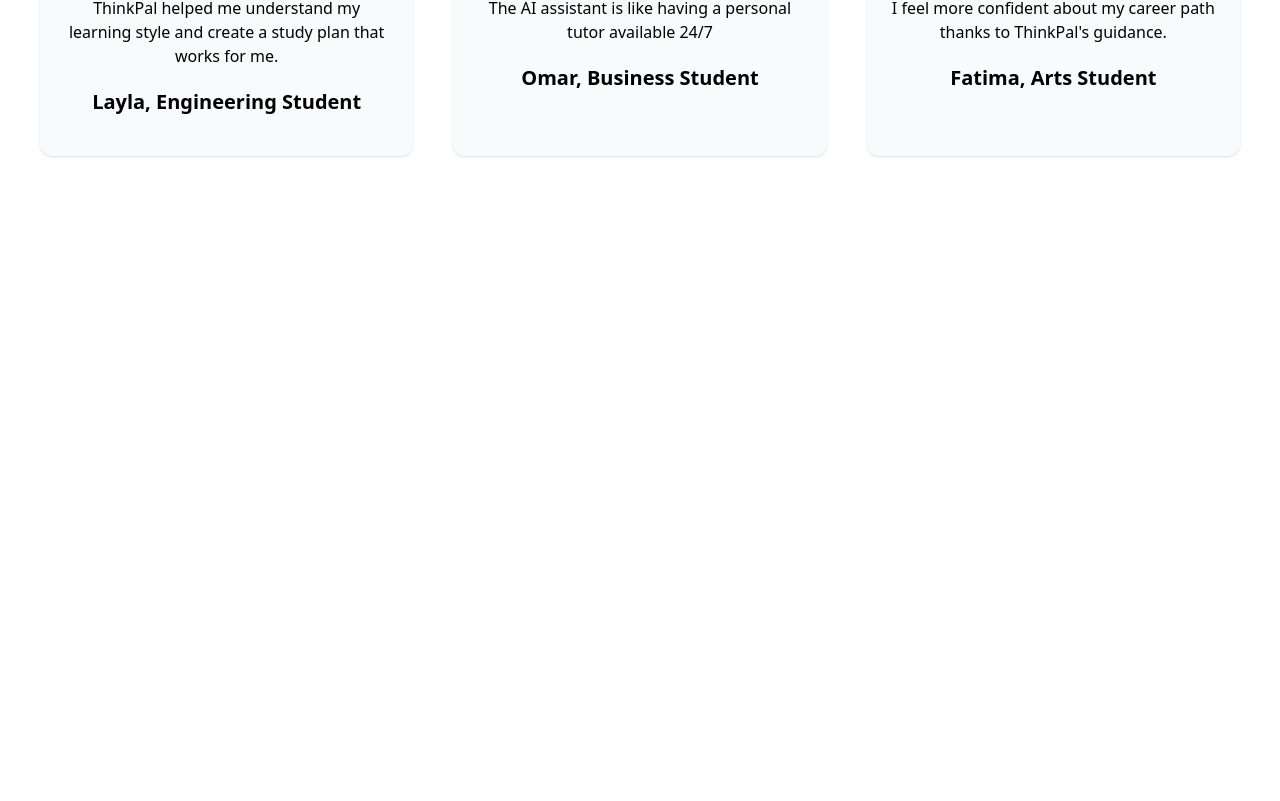
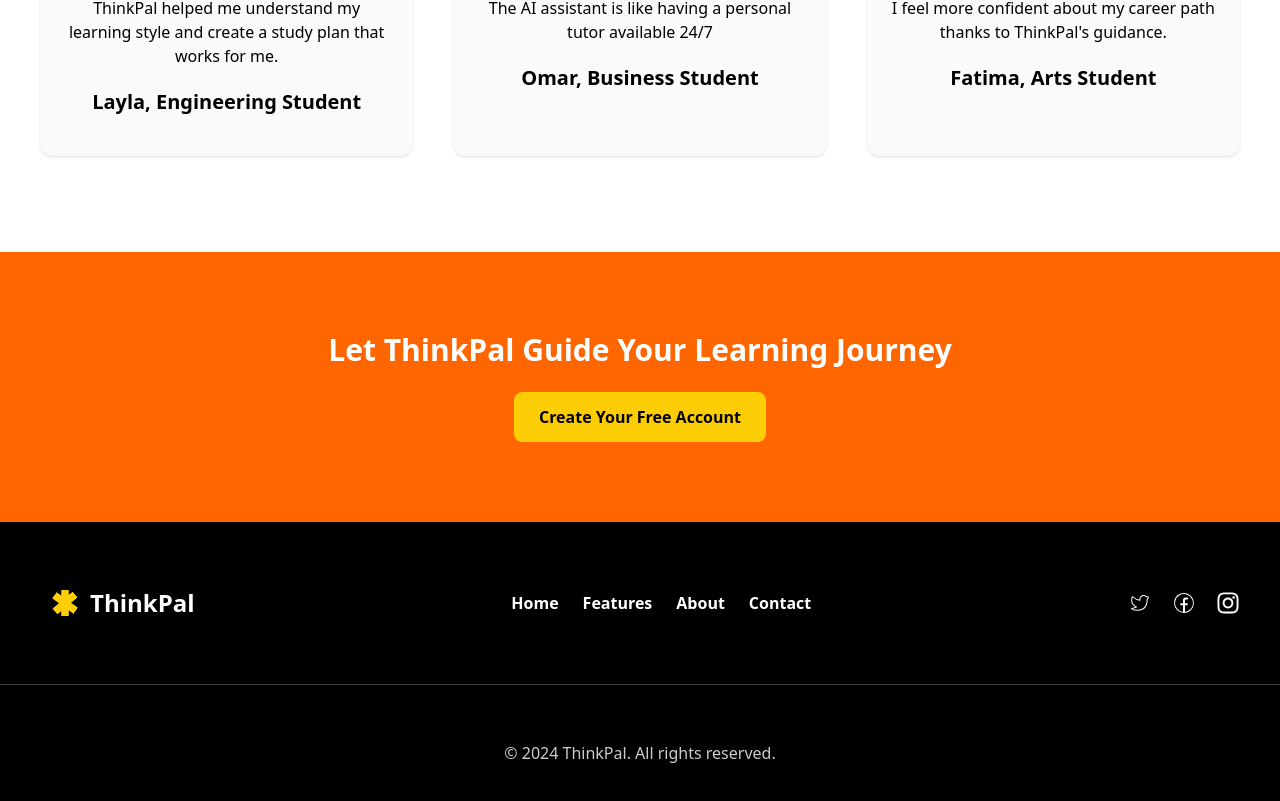
Before and after one commit to Abdalla-Elhagar/thinkpal-landing-page, a Next.js app: page / in a window 1280 px wide. Shown: the part 1750-2551 px from the top of the page. Before the commit the page ends 2002 px from the top, so only its background shows below. Built offline with nearby package versions, Linux system fonts and the light colour scheme.

Commit message:
Add Footer and SignUpSection components; update Home page layout

```diff
--- a/src/app/page.tsx
+++ b/src/app/page.tsx
@@ -1,6 +1,8 @@
 import Comments from "@/components/Comments";
 import Features from "@/components/Features";
+import Footer from "@/components/Footer";
 import Hero from "@/components/Hero";
+import SignUpSection from "@/components/SignUpSection";
 
 export default function Home() {
   return (
@@ -9,6 +11,8 @@
         <Hero />
         <Features />
         <Comments />
+        <SignUpSection />
+        <Footer />
     </main>
   );
 }
--- /dev/null
+++ b/src/components/Footer.tsx
@@ -0,0 +1,25 @@
+import React from "react";
+import Logo from "./Logo";
+import NavBar from "./NavBar";
+import Social from "./Social";
+
+function Footer() {
+  return (
+    <footer className="bg-black text-white">
+      <div className="container border-b border-white/25">
+        <div className="top border-white/50 flex justify-between items-center py-14">
+          <Logo />
+          <NavBar styles="gap-6 hidden lg-gap-14 md:centralize-content" />
+          <Social />
+        </div>
+      </div>
+      <div className="container">
+        <div className="bottom centralize-content text-[#ccc] py-14">
+          <p>© 2024 ThinkPal. All rights reserved.</p>
+        </div>
+      </div>
+    </footer>
+  );
+}
+
+export default Footer;
--- /dev/null
+++ b/src/components/SignUpSection.tsx
@@ -0,0 +1,15 @@
+import React from 'react'
+import MyButton from './MyButton'
+
+function SignUpSection() {
+  return (
+    <section className='py-20 bg-[#ff6600]'>
+        <div className="container centralize-content flex-col gap-6 text-center">
+            <h2 className='text-3xl text-white font-bold'>Let ThinkPal Guide Your Learning Journey</h2>
+            <MyButton text='Create Your Free Account' styles='' bgColor='var(--main-color)' textColor='black' onClick={console.log("clicked")} />
+        </div>
+    </section>
+  )
+}
+
+export default SignUpSection
--- /dev/null
+++ b/src/components/Social.tsx
@@ -0,0 +1,35 @@
+import Link from "next/link";
+import React from "react";
+
+import { CiTwitter } from "react-icons/ci";
+import { CiFacebook } from "react-icons/ci";
+import { FaInstagram } from "react-icons/fa6";
+
+const data = [
+  {
+    icon: <CiTwitter />,
+    path: "#",
+  },
+  {
+    icon: <CiFacebook />,
+    path: "#",
+  },
+  {
+    icon: <FaInstagram />,
+    path: "#",
+  },
+];
+
+function Social() {
+  return (
+    <div className="centralize-content gap-5 text-white text-2xl">
+      {data.map((ele, index) => (
+        <Link href={ele.path} key={index}>
+          {ele.icon}
+        </Link>
+      ))}
+    </div>
+  );
+}
+
+export default Social;
```
Also changed, not shown: public/image/logo.webp.
